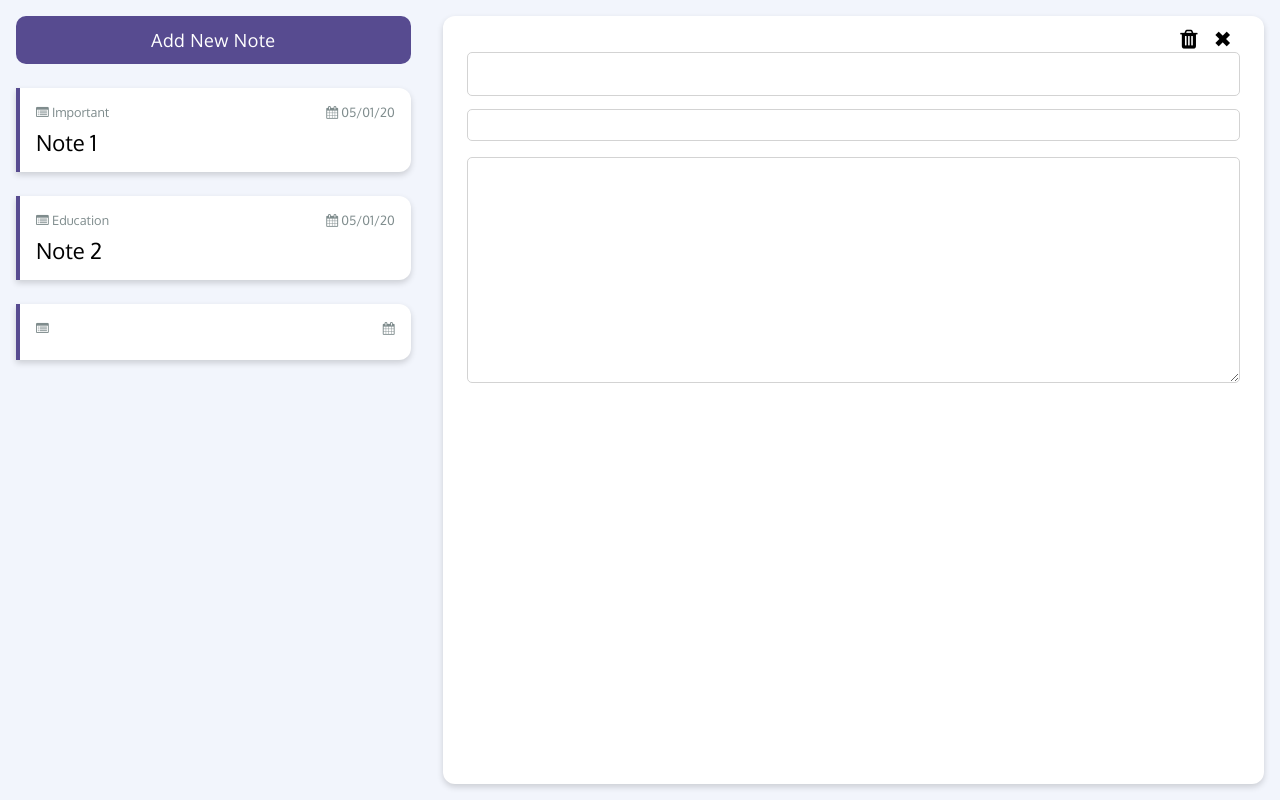
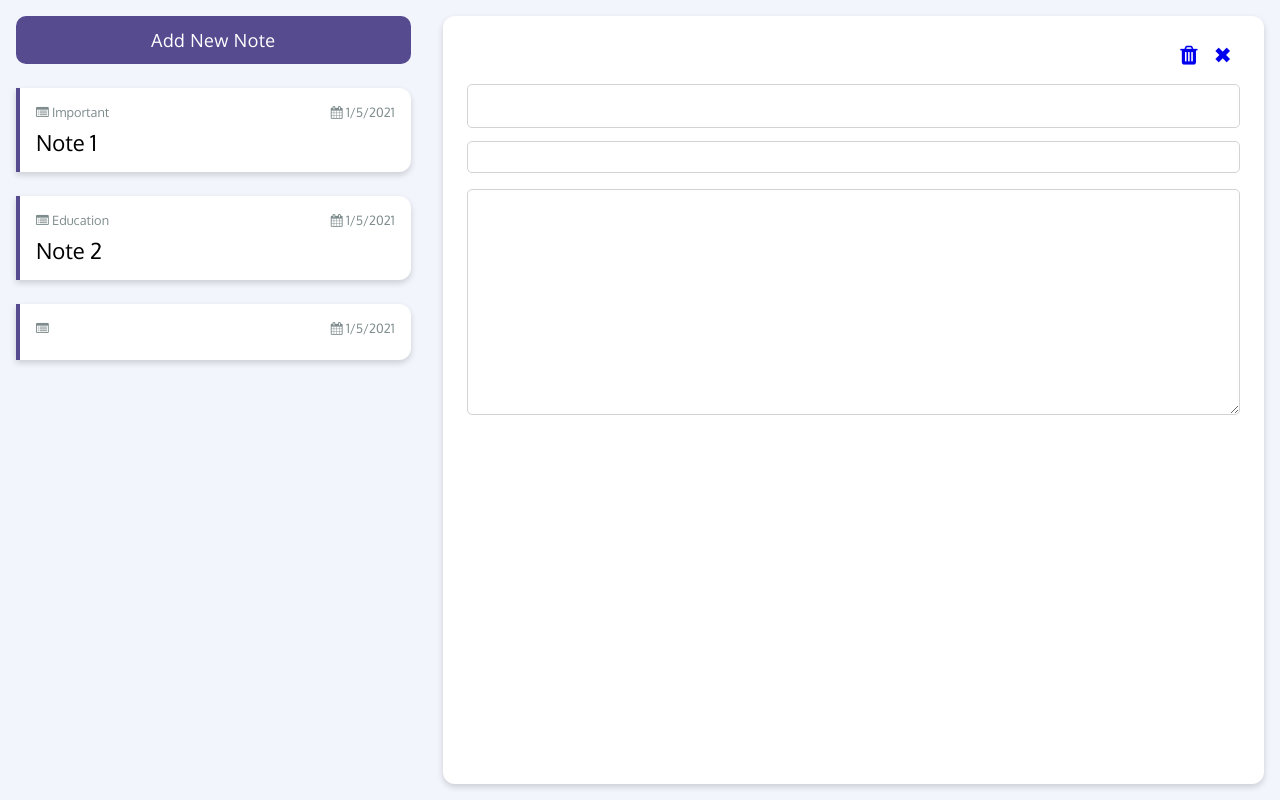
Before and after one commit to zainzahid/react-notebook-app, a React (Create React App) app: page / in a window 1280 px wide. Both pictures are taken after a click on the button "Add New Note". Built offline with nearby package versions, Linux system fonts and the light colour scheme.

Commit message:
Note Title Check

```diff
--- a/scss/main.scss
+++ b/scss/main.scss
@@ -19,9 +19,10 @@ body {
     background-color: $grey;
 }
 
-input, textarea, button {
+input, textarea, button, a {
     font-family: $font-family;
     font-size: 22px;
+    text-decoration: none;
 }
 
 .bg {
@@ -135,14 +136,11 @@ input, textarea, button {
         &-btn {
             display: flex;
             justify-content: flex-end;
-            &-edit, &-close, &-save, &-delete  {
+            &-close, &-save, &-delete  {
                 margin: 0 0.5rem;
                 &:hover {
                     cursor: pointer;
                 }
-            }
-            &-edit {
-                margin-top: 2px;
             }
         }
         &-title {
--- a/src/components/App.js
+++ b/src/components/App.js
@@ -59,7 +59,8 @@ function App() {
       id:  new Date().toString(),
       title: '',
       category: '',
-      content: ''
+      content: '',
+      date: new Date().toLocaleDateString()
     };
     setNoteList([...noteList, newNote]);
     setEditMode(true);
@@ -92,14 +93,14 @@ const exampleNoteList = [{
   title: 'Note 1',
   category: 'Important',
   content: 'This is very important note.',
-  date: '05/01/20'
+  date: new Date().toLocaleDateString()
 },
 {
   id: 2,
   title: 'Note 2',
   category: 'Education',
   content: 'This is very education note.',
-  date: '05/01/20'
+  date: new Date().toLocaleDateString()
 }];
 
 export default App;
--- a/src/components/NoteDetail.js
+++ b/src/components/NoteDetail.js
@@ -6,8 +6,8 @@ function NoteDetail({ note }) {
     return (
         <div className="p-1 detail-section" onClick={() => {openNoteEdit(note.id)}}>
             <div className="detail-section-btn">
-                <a className="detail-section-btn-edit" onClick={ () => {openNoteEdit(note.id)} }><i class="fa fa-edit"></i></a>
-                <a className="detail-section-btn-close" onClick={ () => { closeNoteActive()} }>&#10006;</a>
+                <a href="!#" className="detail-section-btn-edit" onClick={ () => {openNoteEdit(note.id)} }><i class="fa fa-edit"></i></a>
+                <a href="!#" className="detail-section-btn-close" onClick={ () => { closeNoteActive()} }>&#10006;</a>
             </div>
             <h3 className="detail-section-title">{note.title}</h3>
             <h4 className="detail-section-cat">{note.category} &nbsp; &#8226; &nbsp; {note.date}</h4>
--- a/src/components/NoteEdit.js
+++ b/src/components/NoteEdit.js
@@ -25,10 +25,10 @@ function NoteEdit({note}) {
 
     return (
         <div className="p-1 detail-section p-1">
-            <div className="detail-section-btn">
+            <div className="detail-section-btn my-1">
                 {/* <a className="detail-section-btn-save" onClick={ () => closeEditing() }><i class="fa fa-save"></i></a><br/>     */}
-                <a className="detail-section-btn-delete" onClick={ () => _deleteNote(note.id) }><i class="fa fa-trash"></i></a><br/>
-                <a className="detail-section-btn-close" onClick={ () => closeEditing() }>&#10006;</a>
+                <a href="!#" className="detail-section-btn-delete" onClick={ () => _deleteNote(note.id) }><i class="fa fa-trash"></i></a><br/>
+                <a href="!#" className="detail-section-btn-close" onClick={ () => closeEditing() }>&#10006;</a>
             </div>
             <input className="detail-section-title" type="text" value={note.title} onChange={e => handleChange({title: e.target.value})}></input>
             <input className="detail-section-cat" type="text" value={note.category} onChange={e => handleChange({category: e.target.value})}></input>
--- a/src/css/App.css
+++ b/src/css/App.css
@@ -11,9 +11,10 @@ body {
   background-color: #F2F5FC;
 }
 
-input, textarea, button {
+input, textarea, button, a {
   font-family: "Oxygen", sans-serif;
   font-size: 22px;
+  text-decoration: none;
 }
 
 .bg-grey {
@@ -118,14 +119,11 @@ input, textarea, button {
   display: flex;
   justify-content: flex-end;
 }
-.sections-container .detail-section-btn-edit, .sections-container .detail-section-btn-close, .sections-container .detail-section-btn-save, .sections-container .detail-section-btn-delete {
+.sections-container .detail-section-btn-close, .sections-container .detail-section-btn-save, .sections-container .detail-section-btn-delete {
   margin: 0 0.5rem;
 }
-.sections-container .detail-section-btn-edit:hover, .sections-container .detail-section-btn-close:hover, .sections-container .detail-section-btn-save:hover, .sections-container .detail-section-btn-delete:hover {
+.sections-container .detail-section-btn-close:hover, .sections-container .detail-section-btn-save:hover, .sections-container .detail-section-btn-delete:hover {
   cursor: pointer;
-}
-.sections-container .detail-section-btn-edit {
-  margin-top: 2px;
 }
 .sections-container .detail-section-title {
   color: #574b90;
```
Also changed, not shown: src/components/Note2.js (added, +34 -0 lines), 1 other file (tests, documents, lock files or other folders).
